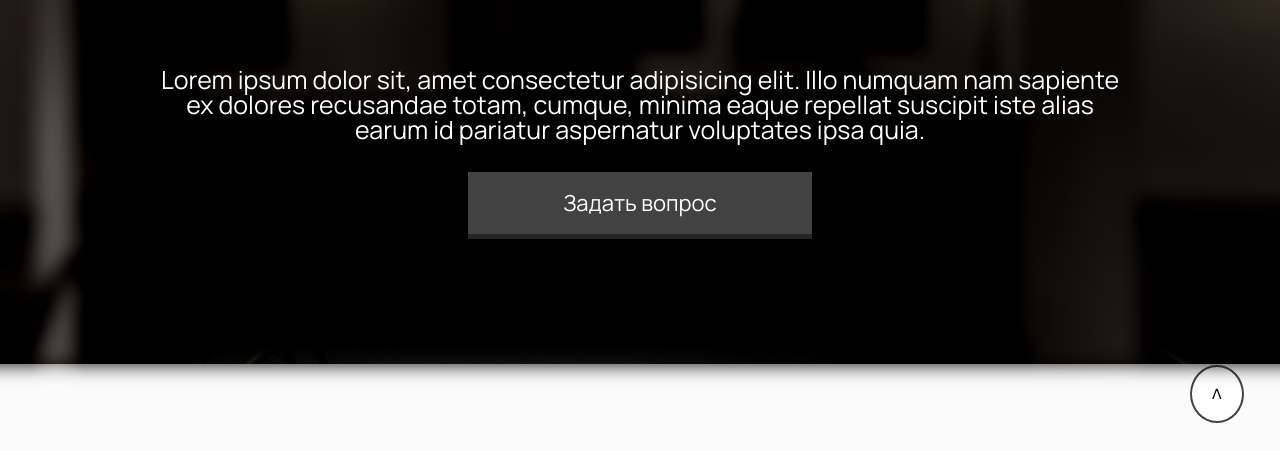
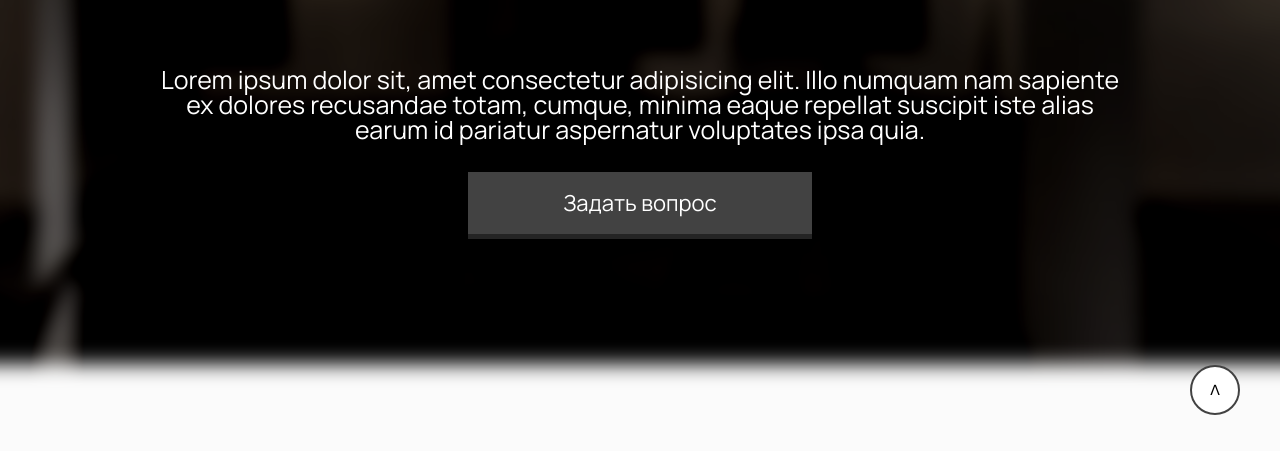
Before and after one commit to Xedll/gymnasium_16, a website: page Project/index.html in a window 1280 px wide. Shown: the part 345-796 px from the top of the page. Drawn offline with nearby package versions, Linux system fonts and the light colour scheme.

Commit message:
Final build
Final build

```diff
--- a/Project/scss/style.scss
+++ b/Project/scss/style.scss
@@ -8,12 +8,16 @@
 }
 
 .top__button {
-   display: block;
+   z-index: 5;
+   display: flex;
    color: black;
    position: fixed;
    top: calc(100% - 90px);
    left: calc(100% - 90px);
-   padding: 20px;
+   width: 50px;
+   height: 50px;
+   align-items: center;
+   justify-content: center;
    border-radius: 50%;
    border:2px solid #424242;
    background: #fff;
@@ -46,13 +50,6 @@
 }
 .page {
    &__home {
-      background-image: url('../img/home/bg.jpg');
-      background-position: center center;
-      background-size: cover;
-      display: block;
-      height: 100%;
-      width: 100%;
-      z-index: -1;
    }
    &__news {
       background: #363434;
```
Also changed, not shown: Project/css/style.css.
